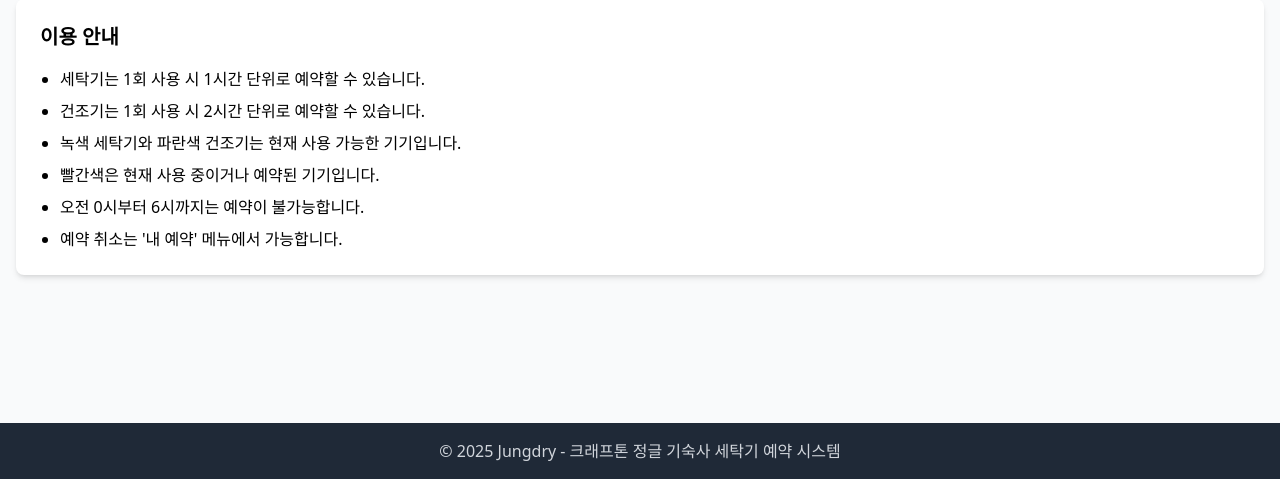
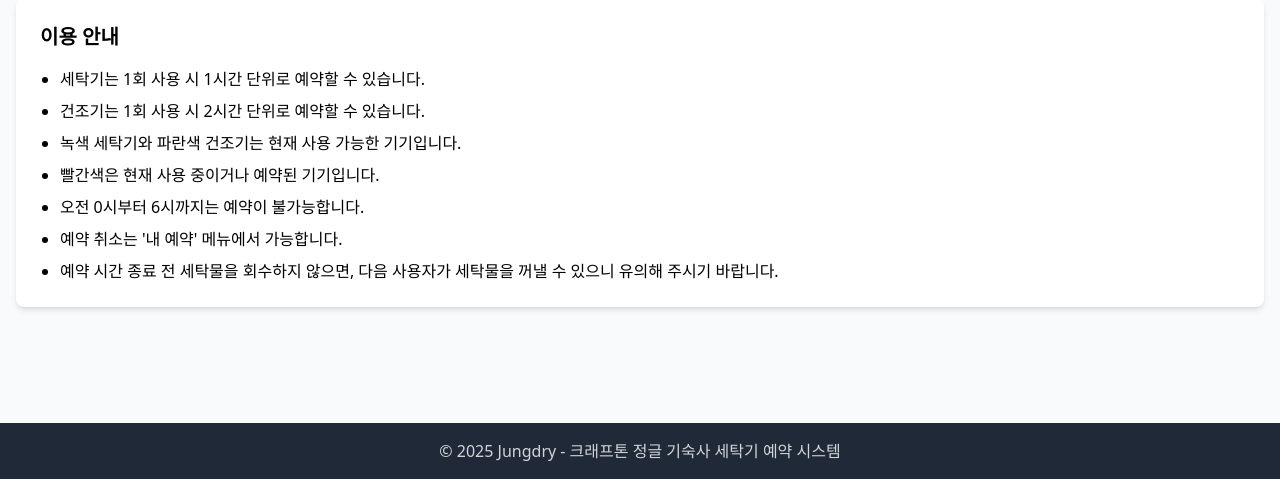
Before and after one commit to likewoody/jungdry, a Flask app: template templates/index.html in a window 1280 px wide. Shown: the part 321-800 px from the top of the page. Run offline with Flask 3, Linux system fonts and the light colour scheme; the template is opened without the code that fills it, so the values that code supplies are empty; some libraries are stand-ins or nearby versions.

Commit message:
feat: 유의사항 수정

```diff
--- a/templates/index.html
+++ b/templates/index.html
@@ -82,6 +82,7 @@
         <li>빨간색은 현재 사용 중이거나 예약된 기기입니다.</li>
         <li>오전 0시부터 6시까지는 예약이 불가능합니다.</li>
         <li>예약 취소는 '내 예약' 메뉴에서 가능합니다.</li>
+        <li>예약 시간 종료 전 세탁물을 회수하지 않으면, 다음 사용자가 세탁물을 꺼낼 수 있으니 유의해 주시기 바랍니다.</li>
     </ul>
 </div>
 
```
